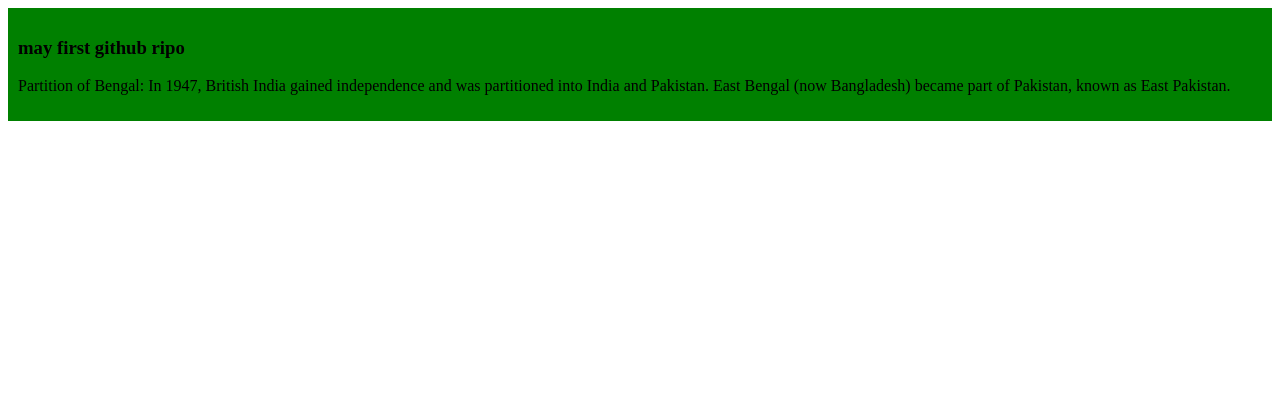
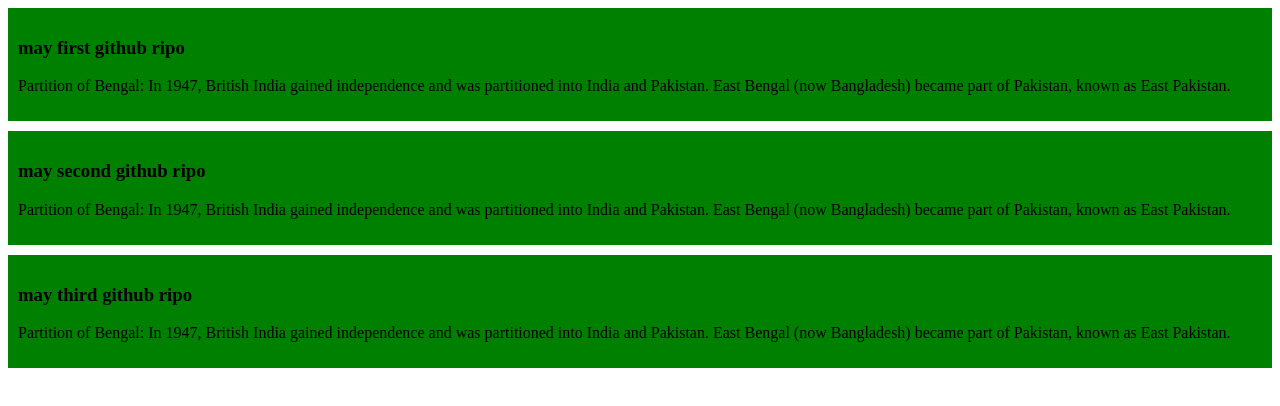
Before and after one commit to rakib110619/my-first-github-repo, a plain HTML site: page index.html in a window 1280 px wide. Drawn offline with Linux system fonts and the light colour scheme.

Commit message:
added tha second blog

```diff
--- a/index.html
+++ b/index.html
@@ -10,8 +10,17 @@
 <div>
     <h3>may first github ripo</h3>
     <p>Partition of Bengal: In 1947, British India gained independence and was partitioned into India and Pakistan. East Bengal (now Bangladesh) became part of Pakistan, known as East Pakistan.
-
-    </p>
+ </p>
+</div>
+<div>
+    <h3>may second github ripo</h3>
+    <p>Partition of Bengal: In 1947, British India gained independence and was partitioned into India and Pakistan. East Bengal (now Bangladesh) became part of Pakistan, known as East Pakistan.
+ </p>
+</div>
+<div>
+    <h3>may third github ripo</h3>
+    <p>Partition of Bengal: In 1947, British India gained independence and was partitioned into India and Pakistan. East Bengal (now Bangladesh) became part of Pakistan, known as East Pakistan.
+ </p>
 </div>
 </body>
 </html>
--- a/styles/blog.css
+++ b/styles/blog.css
@@ -1,4 +1,5 @@
 div{
     background-color: green;
 padding: 10px;
+margin-bottom: 10px;
 }
```
